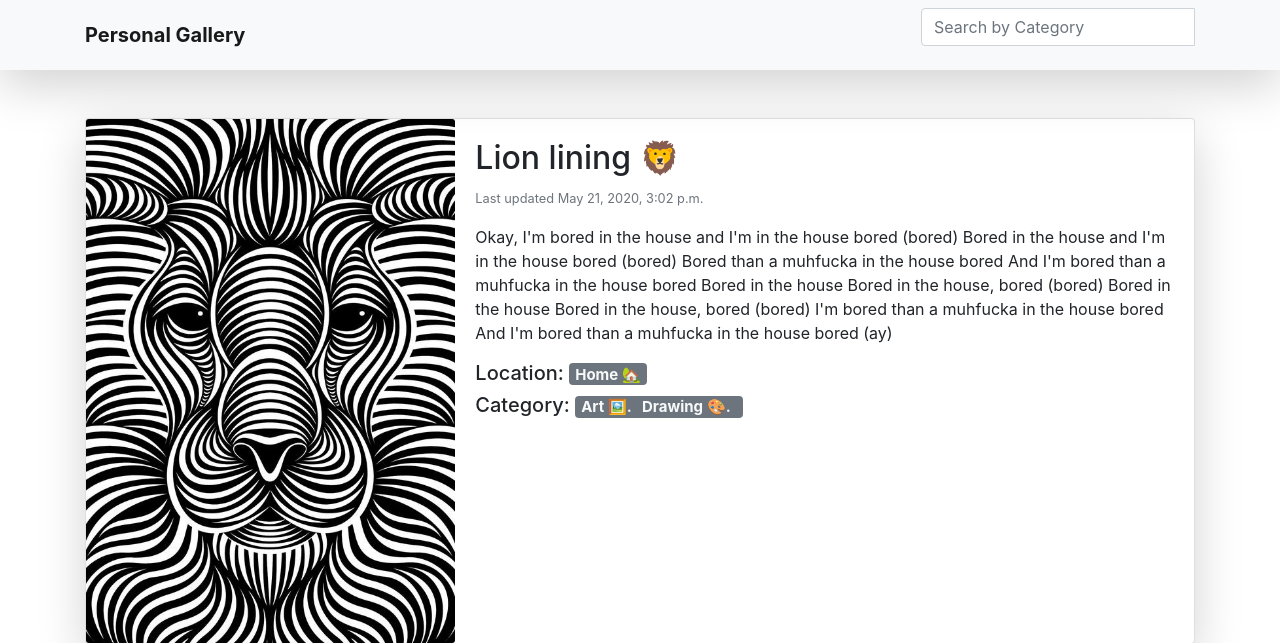
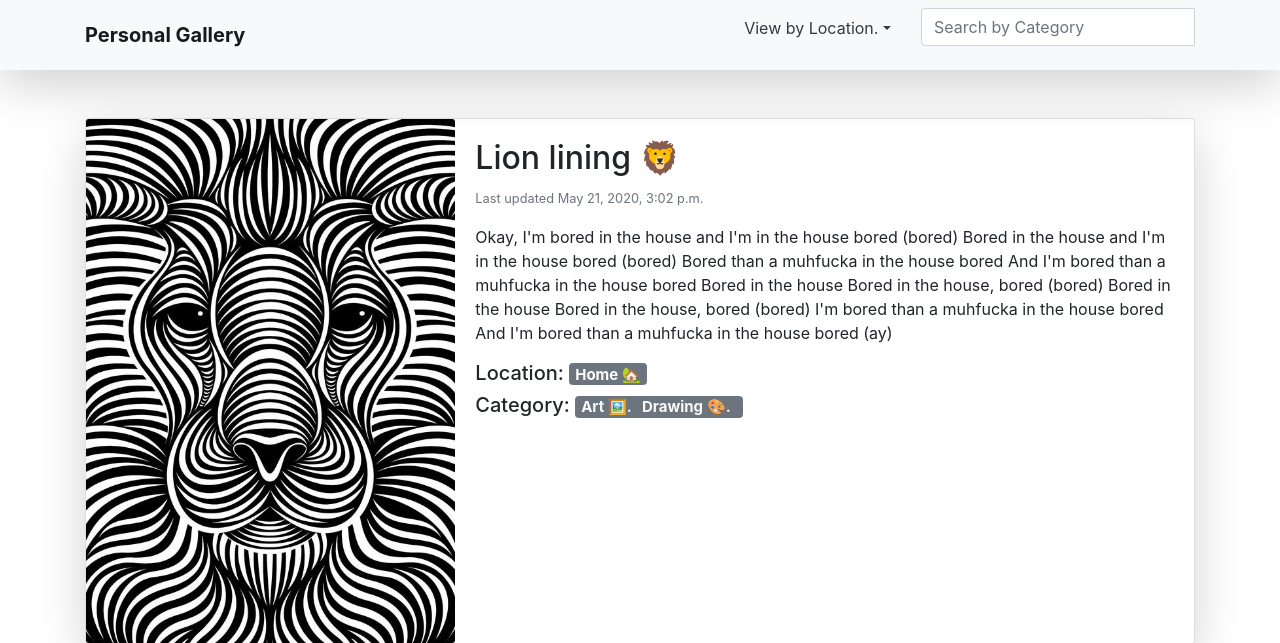
Before and after one commit to philip-bbaale/Personal-gallery, a Django app: page /4/ in a window 1280 px wide. Shown: the top 643 px of the page. Run offline with Django 3.2, Linux system fonts and the light colour scheme; data comes from the database, SQL or seed files in the repository; some libraries are stand-ins or nearby versions.

Commit message:
adding view by location

```diff
--- a/photoapp/templates/base.html
+++ b/photoapp/templates/base.html
@@ -3,14 +3,32 @@
 <nav class="navbar navbar-expand-lg navbar-light bg-light sticky-top shadow-lg">
     <div class="container">
         <a href="{% url 'pictures_index' %}" class="navbar-brand text-capitalize font-weight-bolder" >Personal Gallery</a>
-        <form class="navbar-form" action="{% url 'search_results' %}">
-          <div class="input-group">
-            <input type="text" class="form-control" placeholder="Search by Category" name="search_item">
-            <div class="input-group-btn">
-            </div>
+        <button class="navbar-toggler" type="button" data-toggle="collapse" data-target="#navbarToggle" aria-controls="navbarToggle" aria-expanded="false" aria-label="Toggle navigation">
+          <span class="navbar-toggler-icon"></span>
+        </button>
+        <div class="collapse navbar-collapse" id="navbarToggle">
+
+          <div class="navbar-nav ml-auto">
+
+            <li class="nav-item dropdown">
+              <a class="nav-link dropdown-toggle text-dark" href="#" id="navbarDropdown" role="button" data-toggle="dropdown" aria-haspopup="true" aria-expanded="false">View by Location.</a>
+              <div class="dropdown-menu bg-secondary" aria-labelledby="navbarDropdown">
+                {% for location in location %}
+                  <a class="dropdown-item" href="{% url 'pictures_location' location.location %}">{{location.location}}</a>
+                {% endfor %}
+              </div>
+            </li>
+            &nbsp;&nbsp;&nbsp;&nbsp;&nbsp;
+            <form class="form-inline" action="{% url 'search_results' %}">
+              <div class="input-group">
+                <input type="text" class="form-control" placeholder="Search by Category" name="search_item">
+                <div class="input-group-btn">
+                </div>
+              </div>
+            </form>
+
           </div>
-
-        </form>
+        </div>
     </div>
   </nav>
 
--- a/photolibrary/templates/pictures_detail.html
+++ b/photolibrary/templates/pictures_detail.html
@@ -13,11 +13,11 @@
               <h2 class="card-title">{{ picture.image_name }}</h2>
               <p class="card-text"><small class="text-muted">Last updated {{picture.last_modified}}</small></p>
               <p class="card-text">{{picture.image_description}}</p>
-              <h5>Location: <span class="badge badge-secondary"><a class="text-light" href="{% url 'pictures_location' picture.image_location.location %}">{{picture.image_location}}</a></span></h5>
+              <h5>Location: <span class="badge badge-secondary">{{picture.image_location}}</span></h5><!--{% url 'pictures_location' picture.image_location %}-->
               <h5>Category:
                 <span class="badge badge-secondary">
                   {% for category in picture.image_category.all %}
-                  <a href="" class="text-light"><!--{% url 'pictures_category' category.category %}-->
+                  <a href="{% url 'pictures_category' category.category %}" class="text-light"><!---->
                         {{ category.category }}.
                   </a>&nbsp;
                   {% endfor %}
--- a/photolibrary/urls.py
+++ b/photolibrary/urls.py
@@ -9,8 +9,9 @@ urlpatterns = [
     path('', views.pictures_index, name='pictures_index'),
     url(r'^search/', views.search_results, name='search_results'),
     path('<int:pk>/', views.pictures_detail, name='pictures_detail'),
+    path('<category>/', views.pictures_category, name="pictures_category"),
     path('<location>/', views.pictures_location, name="pictures_location"),
-    path('<category>/', views.pictures_category, name="pictures_category"),
+
 ]
 
 if settings.DEBUG:
--- a/photolibrary/views.py
+++ b/photolibrary/views.py
@@ -1,49 +1,58 @@
 from django.shortcuts import render
-from photolibrary.models import Pictures, Category
+from photolibrary.models import Pictures, Category, Location
 import random
 import os
 
 # Create your views here.
 def pictures_index(request):
     pictures = Pictures.objects.all().order_by('-last_modified')
+    location = Location.objects.all()
     context = {
-        'pictures':pictures
+        'pictures':pictures,
+        'location':location
     }
     return render(request, 'pictures.html', context)
 
 def pictures_detail(request, pk):
     picture = Pictures.objects.get(pk=pk)
+    location = Location.objects.all()
     context = {
         'picture':picture,
+        'location':location
     }
     return render(request, 'pictures_detail.html', context)
 
 def pictures_category(request, category):
     pictures = Pictures.objects.filter(image_category__category__contains=category).order_by('-created_on')
+    location = Location.objects.all()
     context = {
         "category": category,
-        "pictures": pictures
+        "pictures": pictures,
+        'location':location
     }
     return render(request, "pictures_category.html", context)
 
 def pictures_location(request, location):
     pictures = Pictures.objects.filter(image_location__location__contains=location).order_by('-created_on')
+    location = Location.objects.all()
     context = {
         "location": location,
-        "pictures": pictures
+        "pictures": pictures,
+        'location':location
     }
     return render(request, "pictures_location.html", context)
 
 
 def search_results(request):
+    location = Location.objects.all()
 
     if 'search_item' in request.GET and request.GET["search_item"]:
         search_term = request.GET.get("search_item")
         searched_pictures = Pictures.search_by_category(search_term)
         message = f"{search_term}"
 
-        return render(request, 'search.html',{"message":message,"searched_pictures": searched_pictures})
+        return render(request, 'search.html',{"message":message,"searched_pictures": searched_pictures,'location':location})
 
     else:
         message = "You haven't searched for any term"
-        return render(request, 'search.html',{"message":message})
+        return render(request, 'search.html',{"message":message, 'location':location})
```
